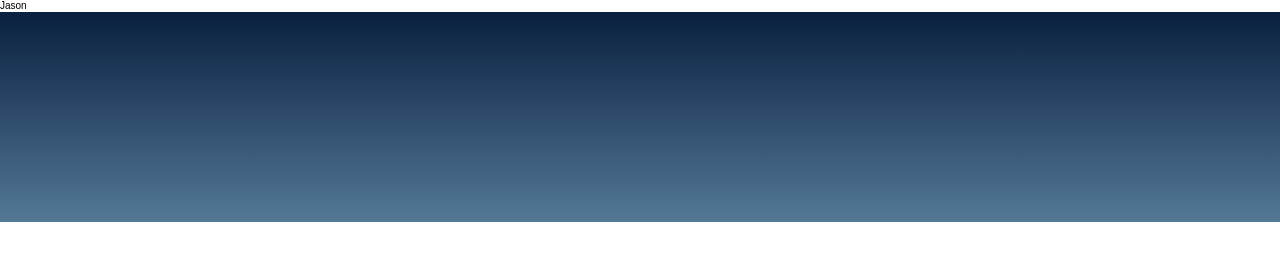
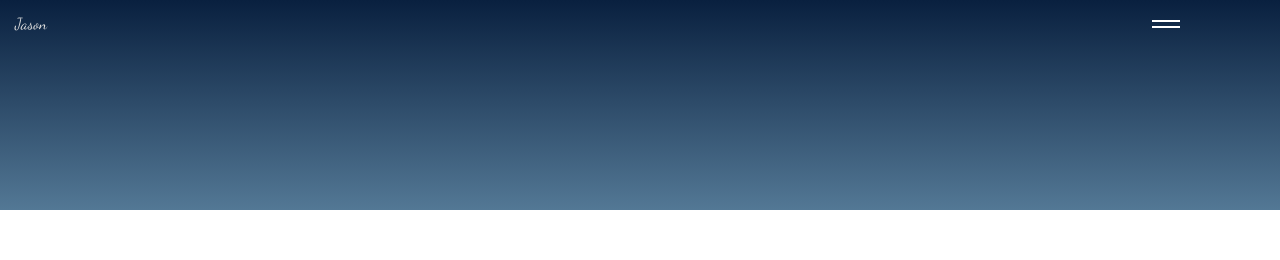
Before and after one commit to Jason171096/MyBlog, a plain HTML site: page index.html in a window 1280 px wide. Drawn offline with Linux system fonts and the light colour scheme.

Commit message:
Add toggle

```diff
--- a/index.html
+++ b/index.html
@@ -6,14 +6,21 @@
     <meta name="viewport" content="width=device-width, initial-scale=1.0">
     <link rel="stylesheet" href="styles/normalize.css">
     <link rel="stylesheet" href="styles/phone.css">
-    <title>Document</title>
+    <link rel="preconnect" href="https://fonts.gstatic.com">
+    <link href="https://fonts.googleapis.com/css2?family=Dancing+Script&display=swap" rel="stylesheet">
+    <title>Jason</title>
 </head>
 <body>
     <div class="name-container">
         <p>Jason</p>
     </div>
     <div class="menu-container">
-
+        <div class="menu-toggle">
+            <div class="one"></div>
+            <div class="two"></div>
+        </div>
+    </div>
+    <div class="">
     </div>
     <header>
 
--- a/styles/phone.css
+++ b/styles/phone.css
@@ -8,11 +8,19 @@
 
 html {
     font-size: 62.5%;
-    font-family: 'DM Sans', sans-serif;
+    font-family: 'Dancing Script', cursive;
 }
 
 body {
 
+}
+
+.name-container {
+    position: fixed;
+    padding: 15px;
+    font-family: 'Dancing Script', cursive;
+    color: var(--so-white);
+    font-size: 1.6rem;
 }
 
 header {
@@ -21,5 +29,31 @@ header {
     width: 100%;
     height: 210px;
     background: var(--gradient);
+}
 
+.menu-container {
+    position: fixed;
+    width: 50px;
+    height: 50px;
+    top: 2%;
+    left: 90%;
 }
+
+.menu-toggle {
+   width: 28px;
+   height: 30px;
+   top: 50px;
+   left: 50px;
+   z-index: 1;
+   user-select: none;
+   cursor: pointer;
+}
+
+.menu-toggle div {
+    width: 100%;
+    height: 2px;
+    background: white;
+    margin: 4px auto;
+    transition: all 0.3s;
+    backface-visibility: hidden;
+}
```
Also changed, not shown: images/background.jpg (added).
